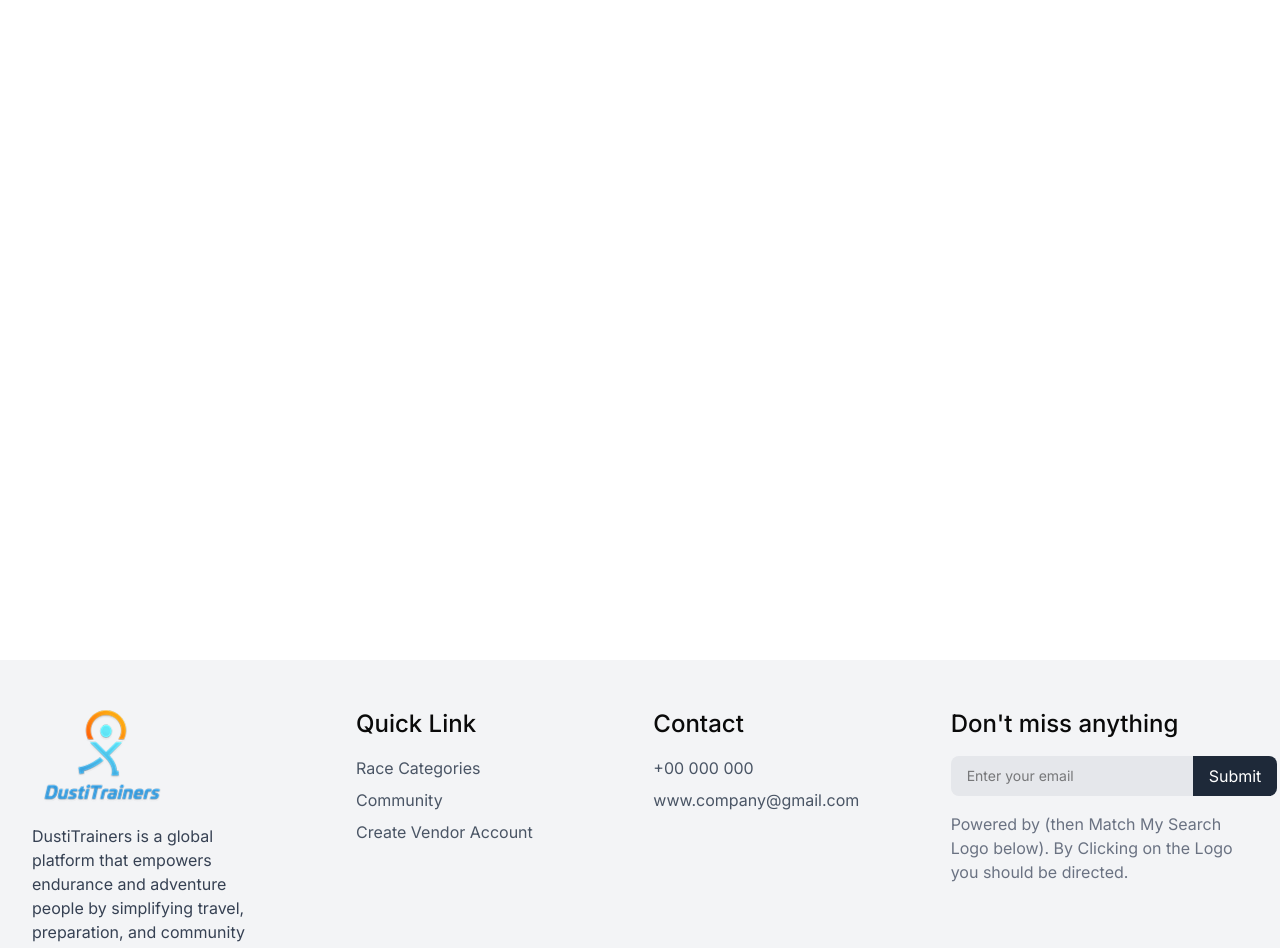
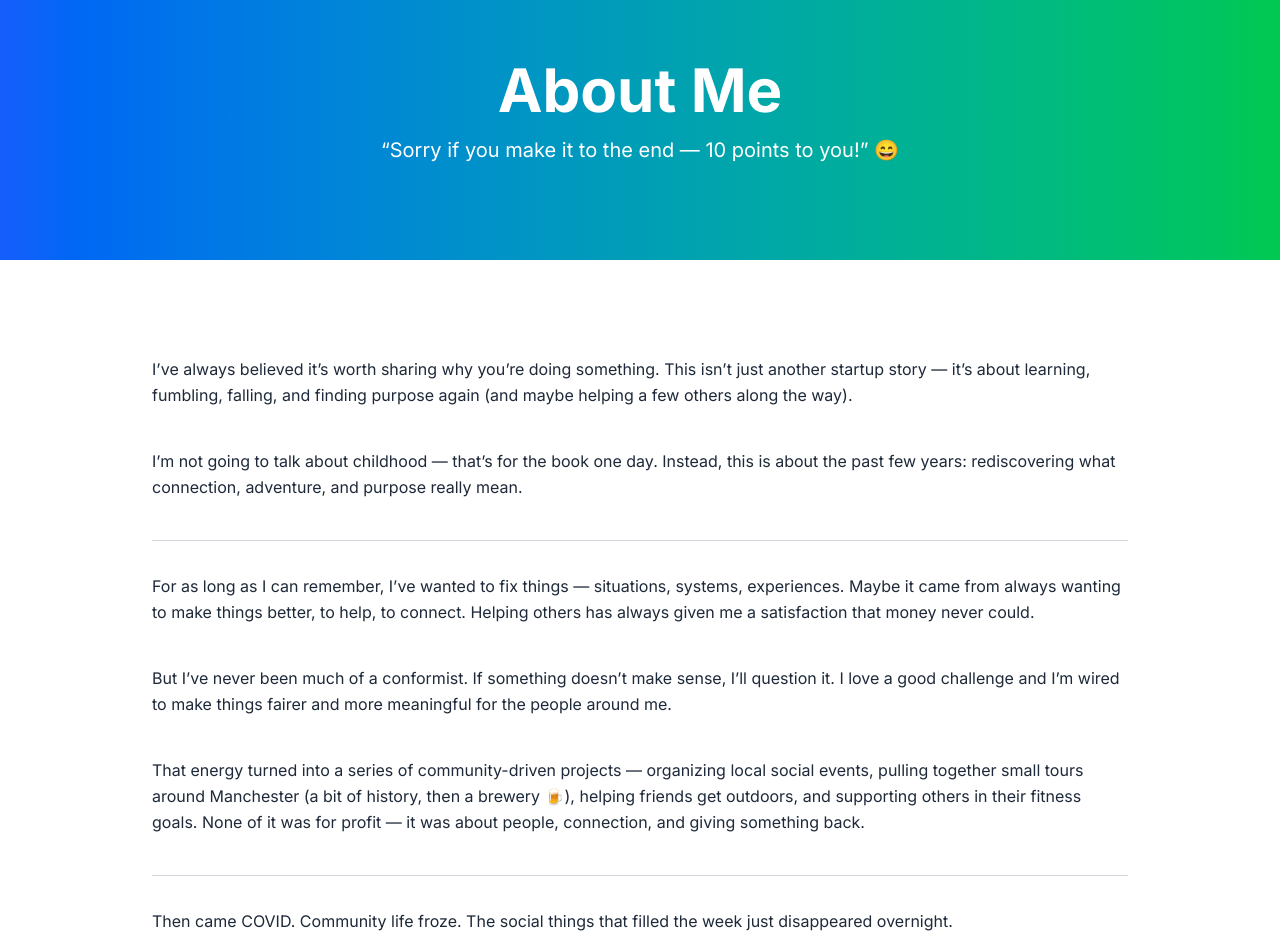
Before and after one commit to moriyam-mohona/race-event-management, a Next.js app: page /about-us in a window 1280 px wide. Shown: the part 140-1088 px from the top of the page. Built offline with nearby package versions, Linux system fonts and the light colour scheme; no server answers; what @bprogress/next would draw is missing.

Commit message:
About us page chnaged

```diff
--- a/src/components/pages/about/About.tsx
+++ b/src/components/pages/about/About.tsx
@@ -1,119 +1,197 @@
 const About = () => {
   return (
-    //     <div className="space-y-32">
-    //       {/* Hero Section */}
-    //       <section className="relative bg-gradient-to-r from-blue-500 to-green-500 text-white py-32 px-6 text-center">
-    //         <h1 className="text-4xl md:text-6xl font-bold mb-4">About Us</h1>
-    //         <p className="text-lg md:text-xl max-w-2xl mx-auto mb-8">
-    //           We empower runners, cyclists, and adventure enthusiasts to discover
-    //           events, gear up, and connect with a global community. Join us to
-    //           explore races, share experiences, and grow together.
-    //         </p>
-    //         <div className="flex justify-center gap-4">
-    //           <button className="bg-white text-blue-600 font-semibold px-6 py-3 rounded-lg hover:bg-gray-100 transition">
-    //             Browse Events
-    //           </button>
-    //           <button className="bg-transparent border border-white px-6 py-3 rounded-lg hover:bg-white hover:text-blue-600 transition">
-    //             Join Community
-    //           </button>
-    //         </div>
-    //       </section>
+    <div className="space-y-24 py-20 mt-6">
+      {/* Hero Section */}
+      <section className="relative bg-gradient-to-r from-blue-600 to-green-500 text-white py-24 px-6 text-center">
+        <h1 className="text-4xl md:text-6xl font-bold mb-4">About Me</h1>
+        <p className="text-lg md:text-xl max-w-3xl mx-auto">
+          “Sorry if you make it to the end — 10 points to you!” 😄
+        </p>
+      </section>
 
-    //       {/* How It Works Section */}
-    //       <section className="max-w-6xl mx-auto px-6 text-center space-y-12">
-    //         <h2 className="text-3xl font-bold">How It Works</h2>
-    //         <p className="text-gray-700 max-w-3xl mx-auto">
-    //           Our platform connects you to races, events, and fellow athletes. From
-    //           event discovery to registration, gear recommendations, and community
-    //           support — everything is designed to help you focus on your adventure.
-    //         </p>
-    //         <div className="grid grid-cols-1 sm:grid-cols-2 lg:grid-cols-4 gap-8 mt-12">
-    //           <div className="text-center">
-    //             <div className="text-4xl mb-3">🔍</div>
-    //             <h3 className="font-semibold mb-2">Discover Events</h3>
-    //             <p className="text-gray-600 text-sm">
-    //               Explore worldwide races, marathons, and adventure events easily.
-    //             </p>
-    //           </div>
-    //           <div className="text-center">
-    //             <div className="text-4xl mb-3">🤝</div>
-    //             <h3 className="font-semibold mb-2">Connect People</h3>
-    //             <p className="text-gray-600 text-sm">
-    //               Meet participants, share experiences, and join groups.
-    //             </p>
-    //           </div>
-    //           <div className="text-center">
-    //             <div className="text-4xl mb-3">⚡</div>
-    //             <h3 className="font-semibold mb-2">Register & Gear Up</h3>
-    //             <p className="text-gray-600 text-sm">
-    //               Sign up for events and access recommended gear.
-    //             </p>
-    //           </div>
-    //           <div className="text-center">
-    //             <div className="text-4xl mb-3">💬</div>
-    //             <h3 className="font-semibold mb-2">Community Chat</h3>
-    //             <p className="text-gray-600 text-sm">
-    //               Chat 1-to-1 or in groups, share tips and support.
-    //             </p>
-    //           </div>
-    //         </div>
-    //       </section>
+      {/* Story Section */}
+      <section className="max-w-5xl mx-auto px-6 space-y-10 text-gray-800 leading-relaxed">
+        <p>
+          I’ve always believed it’s worth sharing why you’re doing something.
+          This isn’t just another startup story — it’s about learning, fumbling,
+          falling, and finding purpose again (and maybe helping a few others
+          along the way).
+        </p>
 
-    //       {/* Community Testimonials */}
-    //       <section className="bg-gray-50 py-20 px-6">
-    //         <h2 className="text-3xl font-bold text-center mb-12">Community Says</h2>
-    //         <div className="max-w-6xl mx-auto grid grid-cols-1 sm:grid-cols-2 lg:grid-cols-3 gap-8">
-    //           <div className="bg-white rounded-xl shadow p-6 text-center">
-    //             <div className="h-12 w-12 bg-blue-200 rounded-full mx-auto mb-4 flex items-center justify-center text-xl">
-    //               J
-    //             </div>
-    //             <h3 className="font-semibold mb-2">Juliya Rara</h3>
-    //             <p className="text-gray-600 text-sm">
-    //               Absolutely amazing experience! The community support was
-    //               incredible and the event was organized perfectly.
-    //             </p>
-    //           </div>
-    //           <div className="bg-white rounded-xl shadow p-6 text-center">
-    //             <div className="h-12 w-12 bg-green-200 rounded-full mx-auto mb-4 flex items-center justify-center text-xl">
-    //               M
-    //             </div>
-    //             <h3 className="font-semibold mb-2">Michael Johnson</h3>
-    //             <p className="text-gray-600 text-sm">
-    //               The marathon was scenic and challenging, yet the support and
-    //               community made it enjoyable.
-    //             </p>
-    //           </div>
-    //           <div className="bg-white rounded-xl shadow p-6 text-center">
-    //             <div className="h-12 w-12 bg-red-200 rounded-full mx-auto mb-4 flex items-center justify-center text-xl">
-    //               S
-    //             </div>
-    //             <h3 className="font-semibold mb-2">Sarah Williams</h3>
-    //             <p className="text-gray-600 text-sm">
-    //               As a first-time triathlete, the community made me feel welcomed
-    //               and supported throughout the event.
-    //             </p>
-    //           </div>
-    //         </div>
-    //       </section>
+        <p>
+          I’m not going to talk about childhood — that’s for the book one day.
+          Instead, this is about the past few years: rediscovering what
+          connection, adventure, and purpose really mean.
+        </p>
 
-    //       {/* Call-to-Action Footer */}
-    //       <section className="bg-blue-600 text-white py-20 px-6 text-center space-y-6">
-    //         <h2 className="text-3xl font-bold">Ready to Join the Adventure?</h2>
-    //         <p>
-    //           Discover events, connect with people, and be part of a passionate
-    //           racing community.
-    //         </p>
-    //         <div className="flex justify-center gap-4 mt-4">
-    //           <button className="bg-white text-blue-600 px-6 py-3 rounded-lg font-semibold hover:bg-gray-100 transition">
-    //             Browse Events
-    //           </button>
-    //           <button className="border border-white px-6 py-3 rounded-lg hover:bg-white hover:text-blue-600 transition">
-    //             Join Community
-    //           </button>
-    //         </div>
-    //       </section>
-    //     </div>
-    <div>sdsad</div>
+        <hr className="my-8 border-gray-300" />
+
+        <p>
+          For as long as I can remember, I’ve wanted to fix things — situations,
+          systems, experiences. Maybe it came from always wanting to make things
+          better, to help, to connect. Helping others has always given me a
+          satisfaction that money never could.
+        </p>
+
+        <p>
+          But I’ve never been much of a conformist. If something doesn’t make
+          sense, I’ll question it. I love a good challenge and I’m wired to make
+          things fairer and more meaningful for the people around me.
+        </p>
+
+        <p>
+          That energy turned into a series of community-driven projects —
+          organizing local social events, pulling together small tours around
+          Manchester (a bit of history, then a brewery 🍺), helping friends get
+          outdoors, and supporting others in their fitness goals. None of it was
+          for profit — it was about people, connection, and giving something
+          back.
+        </p>
+
+        <hr className="my-8 border-gray-300" />
+
+        <p>
+          Then came COVID. Community life froze. The social things that filled
+          the week just disappeared overnight.
+        </p>
+
+        <p>
+          Like a lot of people, I threw myself into work to fill the space. But
+          over time, that sense of belonging faded, and I found myself drifting
+          — a bit lost, trying to fill the gap with routine and noise.
+        </p>
+
+        <p>
+          That’s when endurance events entered the picture. It started with
+          weekends in Wales or the Lakes, then moved further afield — anything
+          that gave me a new focus and a reason to push myself again.
+        </p>
+
+        <hr className="my-8 border-gray-300" />
+
+        <p>
+          Endurance racing gave me something powerful — belonging. From UK races
+          to events around the world, I rediscovered what community feels like:
+          people from every background, coming together, helping each other,
+          sharing something real.
+        </p>
+
+        <p>
+          Italy quickly became my happy place. The kindness, the camaraderie,
+          the shared challenge — it restores your faith in people. These moments
+          are fleeting, but maybe that’s exactly what makes them so meaningful.
+        </p>
+
+        <p>
+          Traveling solo has its quiet moments too. I’d often think:
+          <span className="italic">
+            “If only there were a way to share this journey — the travel, the
+            stories, the laughter — with others doing the same thing.”
+          </span>
+        </p>
+
+        <p>
+          And that thought became the seed for what’s now{" "}
+          <span className="font-semibold text-blue-600">DustiTrainers</span>.
+        </p>
+
+        <hr className="my-8 border-gray-300" />
+
+        <h2 className="text-2xl font-bold text-gray-900">
+          What DustiTrainers Is About
+        </h2>
+        <p>
+          I want to make it easier for people to travel, connect, and belong —
+          no matter where their next race or adventure takes them.
+        </p>
+        <p>
+          To bring together travel logistics, race information, and community
+          tools in one place:
+        </p>
+
+        <ul className="list-disc list-inside space-y-2 ml-4">
+          <li>Flights, stays, and local insights</li>
+          <li>
+            Community-led options like ride shares, kit swaps, and local guides
+          </li>
+          <li>Virtual expos where vendors and participants can connect</li>
+          <li>
+            Fair, safe entry exchanges for charity participants who can’t
+            compete
+          </li>
+        </ul>
+
+        <p>
+          It’s about connection, simplicity, and accessibility — building
+          something that makes the endurance world more human again.
+        </p>
+
+        <hr className="my-8 border-gray-300" />
+
+        <h2 className="text-2xl font-bold text-gray-900">
+          The Problems We’re Tackling
+        </h2>
+        <ul className="list-disc list-inside space-y-2 ml-4">
+          <li>Races aren’t unified globally</li>
+          <li>Travel is expensive and rarely community-driven</li>
+          <li>Athletes and adventurers struggle to connect meaningfully</li>
+          <li>Vendors can’t easily reach the right audiences</li>
+          <li>Affordability and inclusivity are missing</li>
+          <li>Organizing everything is time-consuming and fragmented</li>
+        </ul>
+
+        <hr className="my-8 border-gray-300" />
+
+        <h2 className="text-2xl font-bold text-gray-900">The Vision</h2>
+        <p>
+          I don’t just want to build a site — I want to build a movement. A
+          space where travel, adventure, fitness, and culture connect naturally.
+        </p>
+
+        <p>With DustiTrainers, the aim is to:</p>
+        <ul className="list-disc list-inside space-y-2 ml-4">
+          <li>Simplify race and travel planning</li>
+          <li>Connect like-minded travelers and athletes</li>
+          <li>Support vendors and local communities</li>
+          <li>Help everyone experience more of the world — together</li>
+        </ul>
+
+        <p>
+          Imagine an app and website where your travel plans, itineraries, and
+          connections live in one place — where organizing a race weekend feels
+          exciting, not exhausting.
+        </p>
+
+        <p>
+          Because the world feels smaller — and a lot friendlier — when you
+          travel with people who get it.
+        </p>
+
+        <hr className="my-8 border-gray-300" />
+
+        <p>
+          We might not get everything right straight away — but we’re building,
+          learning, and improving as we go. There’s a lot more to come.
+        </p>
+
+        <p>
+          This is just the beginning of something we hope grows far beyond an
+          app or a platform — into a global community built on trust, adventure,
+          and shared experience.
+        </p>
+
+        <hr className="my-8 border-gray-300" />
+
+        <p className="text-center font-semibold text-gray-700">
+          If you’ve made it this far — thank you.
+        </p>
+        <p className="text-center text-lg font-bold text-blue-600">
+          You’ve just read the story behind DustiTrainers: part adventure, part
+          community, part “why not?” <br />
+          10 points to you. 🏅
+        </p>
+      </section>
+    </div>
   );
 };
 
--- a/src/components/shared/NavBar/NavBar.tsx
+++ b/src/components/shared/NavBar/NavBar.tsx
@@ -38,7 +38,7 @@ const Navbar = () => {
   const navLinks = [
     { name: "Home", href: "/" },
     { name: "Race Categories", href: "/race-categories" },
-    // { name: "About Us", href: "/about-us" },
+    { name: "About Us", href: "/about-us" },
     { name: "Contact", href: "/contact-us" },
     { name: "Community", href: "/community" },
     { name: "Chat", href: "/chat" },
```
